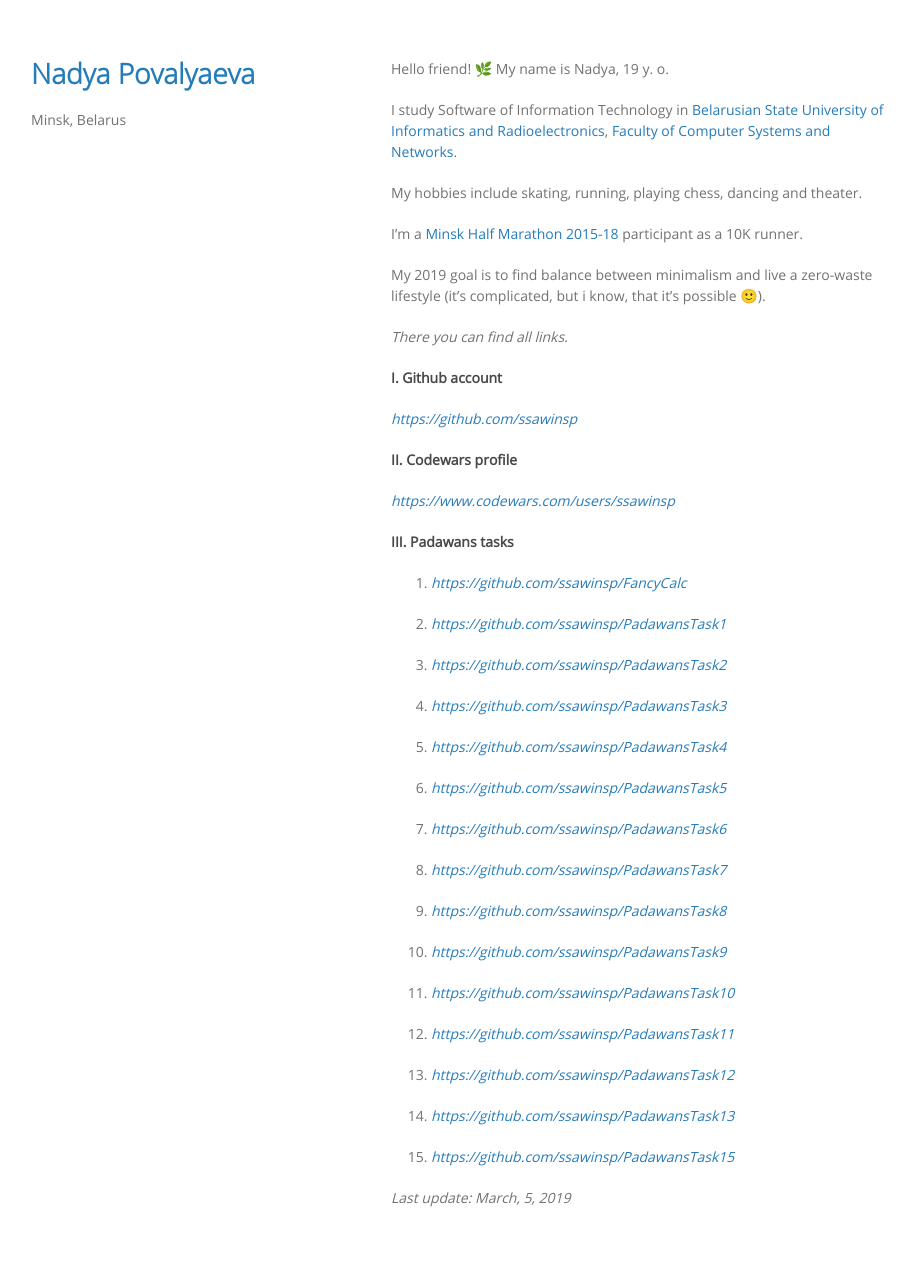
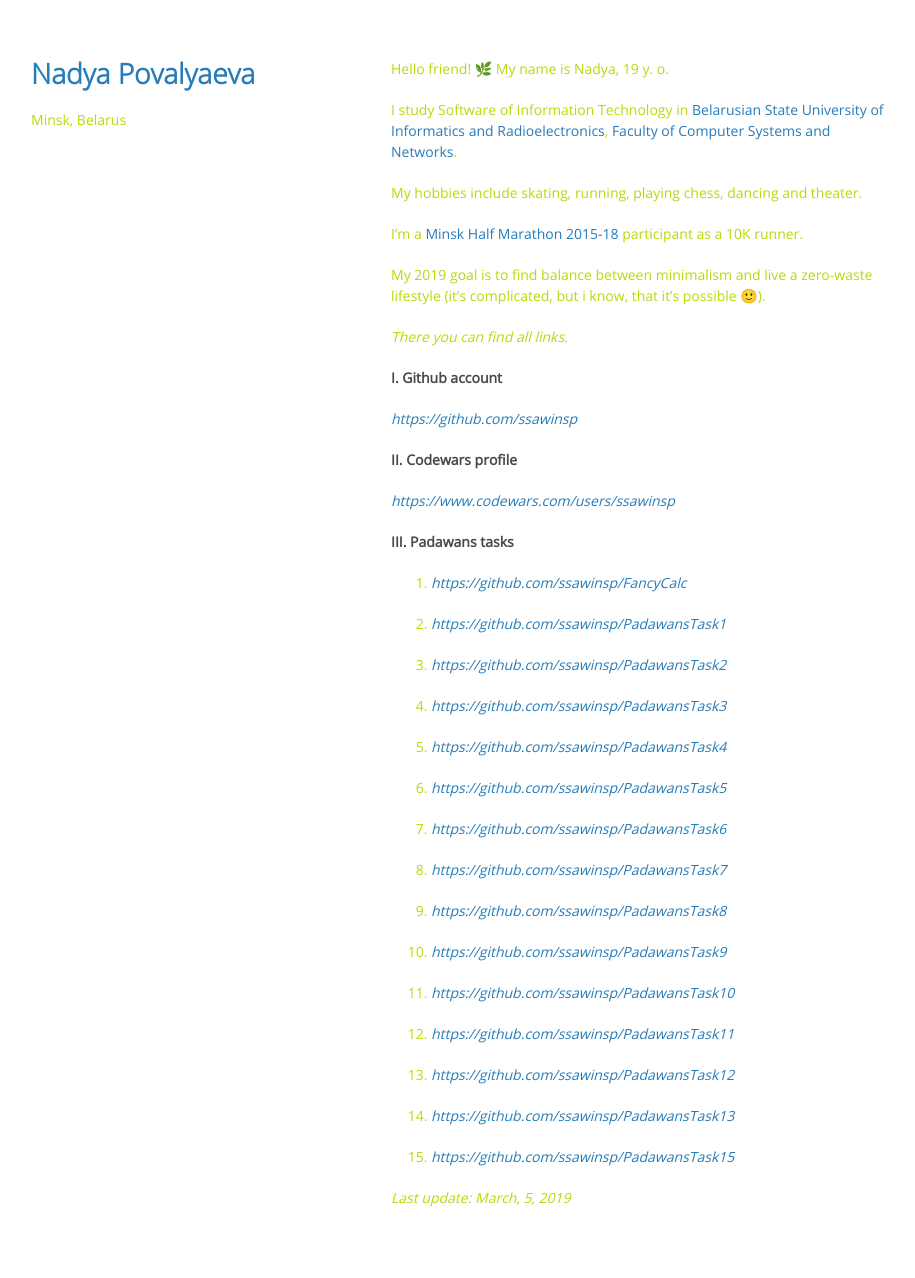
Before and after one commit to npovalyaeva/npovalyaeva.github.io, a Jekyll site: the page built from index.md, in a window 1280 px wide. Shown: the whole page, without its empty margins (179-1094 px from the left). Built offline with Jekyll 4.4.1, drawn with Linux system fonts in a browser that asks for light colours; our own code applies the rules of GitHub Pages for plain Markdown files.

Commit message:
Try to change colors

```diff
--- a/_sass/jekyll-theme-minimal.scss
+++ b/_sass/jekyll-theme-minimal.scss
@@ -16,6 +16,7 @@ h1, h2, h3, h4, h5, h6 {
 
 p, ul, ol, table, pre, dl {
   margin:0 0 20px;
+  color: #bad80a;
 }
 
 h1, h2, h3 {
@@ -25,6 +26,7 @@ h1, h2, h3 {
 h1 {
 font-family: "Open Sans Light";
   font-size:28px;
+  color: #13a10e;
 }
 
 h2 {
```
